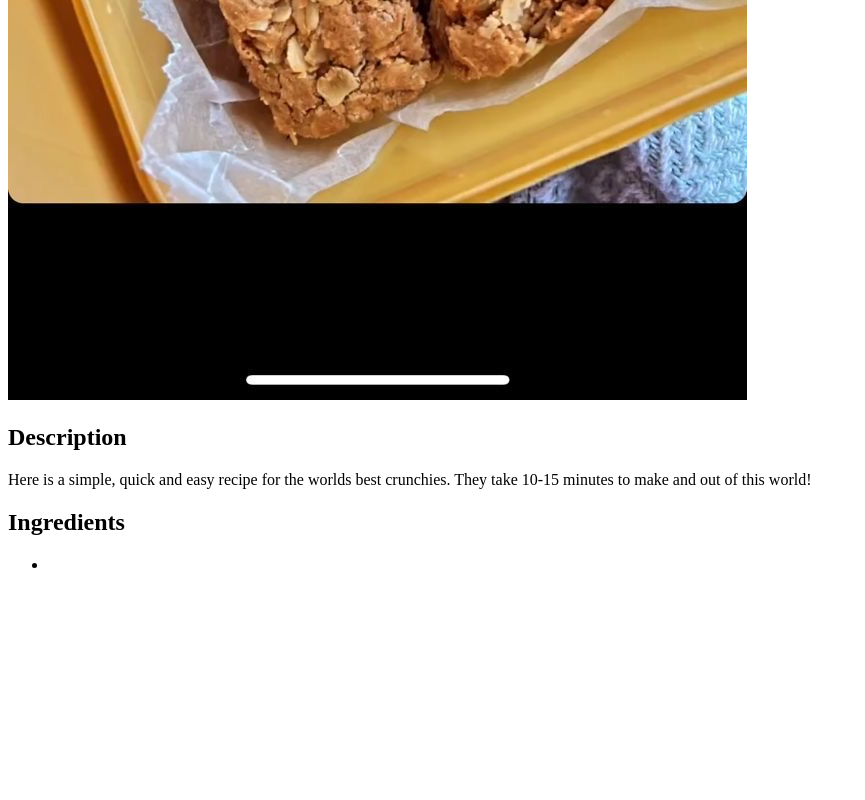
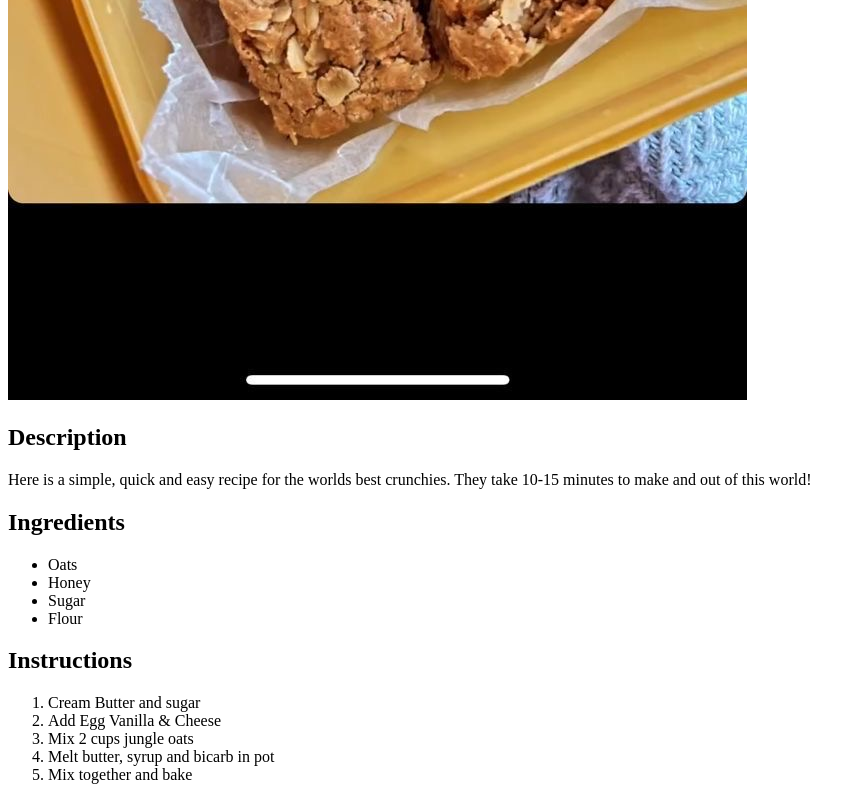
Before and after one commit to RyryZA/odin-recipes, a plain HTML site: page recipes/crunchies.html in a window 1280 px wide. Shown: the part 1280-2080 px from the top of the page, without its empty margins (0-865 px from the left). Before the commit the page ends 1870 px from the top, so only its background shows below. Drawn offline with Linux system fonts and the light colour scheme.

Commit message:
Completed crunchy recipe page

```diff
--- a/recipes/crunchies.html
+++ b/recipes/crunchies.html
@@ -17,8 +17,20 @@
         <h2>Ingredients</h2>
 
                 <ul>
-                    <li></li>
+                    <li>Oats</li>
+                    <li>Honey</li>
+                    <li>Sugar</li>
+                    <li>Flour</li>
                 </ul>
+
+        <h2>Instructions</h2>
+                <ol>
+                    <li>Cream Butter and sugar</li>
+                    <li>Add Egg Vanilla & Cheese</li>
+                    <li>Mix 2 cups jungle oats</li>
+                    <li>Melt butter, syrup and bicarb in pot</li>
+                    <li>Mix together and bake</li>
+                </ol>
 
 
 
```
